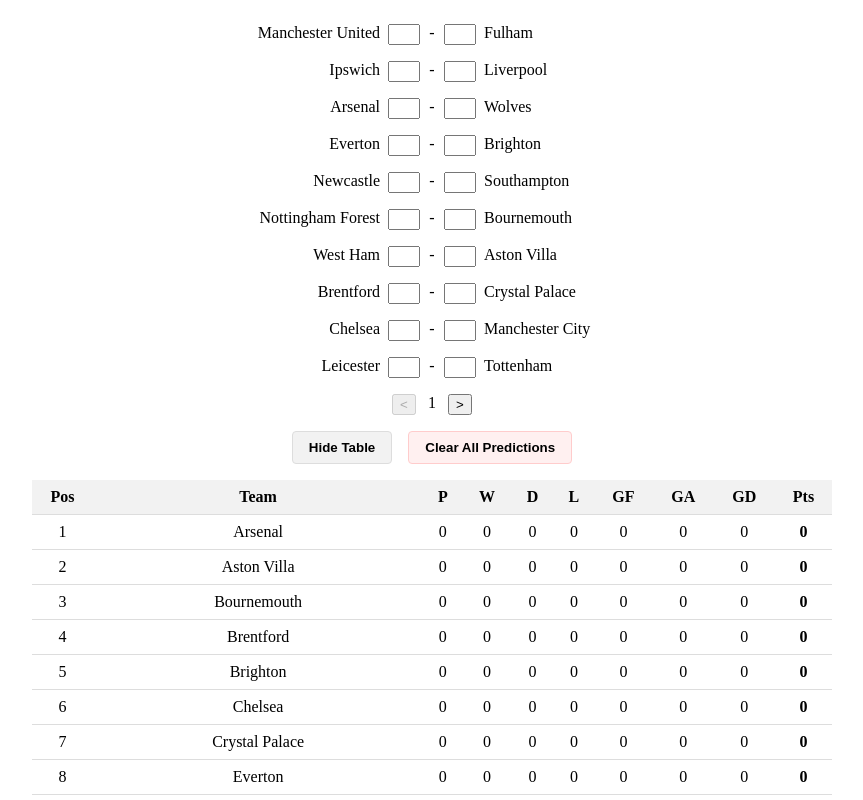
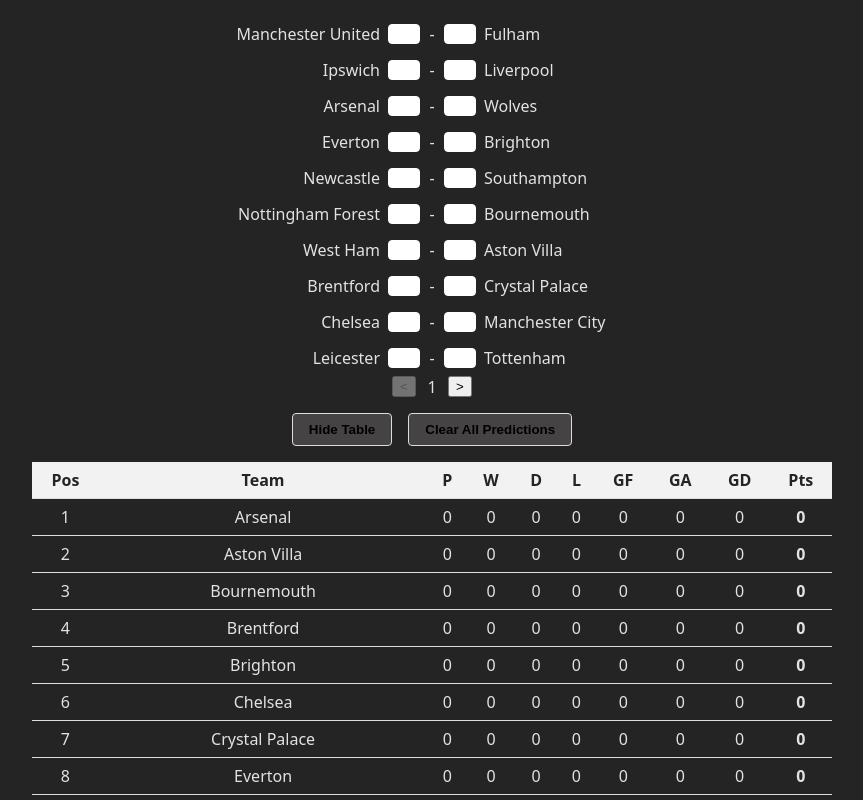
Before and after one commit to Broll26/league-predictor-v1, a Vue app in the folder frontend/: page / in a window 1280 px wide. Shown: the top 800 px of the page, without its empty margins (208-1071 px from the left). Built offline with nearby package versions, Linux system fonts and the light colour scheme.

Commit message:
UI tweaks

```diff
--- a/frontend/src/App.vue
+++ b/frontend/src/App.vue
@@ -31,7 +31,7 @@
 .app-container {
   max-width: 1200px;
   margin: 0 auto;
-  padding: 1rem;
+  padding: 1rem 1rem 0 1rem;
 }
 
 h1 {
--- a/frontend/src/components/FixtureDisplay.vue
+++ b/frontend/src/components/FixtureDisplay.vue
@@ -8,6 +8,7 @@
       >
         <div class="home-team">{{ fixture.homeTeamName }}</div>
         <input
+          class="score-input"
           type="number"
           min="0"
           v-model.number="fixtureScores[fixture.id].homeScore"
@@ -15,6 +16,7 @@
         />
         <div class="centre-column">-</div>
         <input
+          class="score-input"
           type="number"
           min="0"
           v-model.number="fixtureScores[fixture.id].awayScore"
@@ -26,13 +28,18 @@
   </div>
   <div class="page-selector">
     <div></div>
-    <button @click="selectedGameweek--" :disabled="selectedGameweek <= 1">
+    <button
+      class="nav-button"
+      @click="selectedGameweek--"
+      :disabled="selectedGameweek <= 1"
+    >
       <
     </button>
     <div class="centre-column">
       {{ selectedGameweek }}
     </div>
     <button
+      class="nav-button"
       @click="selectedGameweek++"
       :disabled="selectedGameweek >= maxGameweek"
     >
@@ -178,6 +185,12 @@
   appearance: textfield;
 }
 
+.score-input {
+  border: 0.5px solid white;
+  border-radius: 4px;
+  text-align: center;
+}
+
 .fixture-table-section {
   display: flex;
   justify-content: center;
@@ -200,7 +213,9 @@
 }
 
 .centre-column {
-  text-align: center;
+  display: flex;
+  align-items: center;
+  justify-content: center;
 }
 
 .away-team {
@@ -208,7 +223,7 @@
 }
 
 .page-selector {
-  margin-top: 1rem;
+  margin-top: 0.5rem;
   display: grid;
   grid-template-columns: 1fr 1.5rem 1rem 1.5rem 1fr;
   gap: 0.5rem;
--- a/frontend/src/components/StateButtons.vue
+++ b/frontend/src/components/StateButtons.vue
@@ -3,7 +3,7 @@
     <button class="action-button" @click="toggleTableVisibility">
       {{ modelValue.isTableVisible ? "Hide Table" : "Show Table" }}
     </button>
-    <button class="action-button clear-button" @click="clearPredictions">
+    <button class="action-button" @click="clearPredictions">
       Clear All Predictions
     </button>
   </div>
@@ -47,7 +47,7 @@
 
 .action-button {
   padding: 0.5rem 1rem;
-  background-color: #f2f2f2;
+  background-color: #454343;
   border: 1px solid #ddd;
   border-radius: 4px;
   cursor: pointer;
@@ -56,12 +56,7 @@
 }
 
 .action-button:hover {
-  background-color: #e6e6e6;
-}
-
-.clear-button {
-  background-color: #fff0f0;
-  border-color: #ffcccc;
+  background-color: #6b6b6b;
 }
 
 .clear-button:hover {
--- a/frontend/src/components/TableDisplay.vue
+++ b/frontend/src/components/TableDisplay.vue
@@ -3,7 +3,7 @@
     <!-- <h2>Premier League Table</h2> -->
     <table class="league-table">
       <thead>
-        <tr>
+        <tr class="table-header">
           <th>Pos</th>
           <th class="team-name">Team</th>
           <th>P</th>
@@ -57,6 +57,10 @@
   max-width: 800px;
 }
 
+.table-header {
+  color: #242424;
+}
+
 .league-table th,
 .league-table td {
   padding: 0.5rem;
@@ -79,6 +83,6 @@
 }
 
 .league-table tbody tr:hover {
-  background-color: #f5f5f5;
+  background-color: #6b6b6b;
 }
 </style>
--- a/frontend/src/style.css
+++ b/frontend/src/style.css
@@ -1,6 +1,6 @@
-/* :root {
+:root {
   font-family: system-ui, Avenir, Helvetica, Arial, sans-serif;
-  line-height: 1.5;
+  line-height: 1.25;
   font-weight: 400;
 
   color-scheme: light dark;
@@ -12,68 +12,3 @@
   -webkit-font-smoothing: antialiased;
   -moz-osx-font-smoothing: grayscale;
 }
-
-a {
-  font-weight: 500;
-  color: #646cff;
-  text-decoration: inherit;
-}
-a:hover {
-  color: #535bf2;
-}
-
-body {
-  margin: 0;
-  display: flex;
-  place-items: center;
-  min-width: 320px;
-  min-height: 100vh;
-}
-
-h1 {
-  font-size: 3.2em;
-  line-height: 1.1;
-}
-
-button {
-  border-radius: 8px;
-  border: 1px solid transparent;
-  padding: 0.6em 1.2em;
-  font-size: 1em;
-  font-weight: 500;
-  font-family: inherit;
-  background-color: #1a1a1a;
-  cursor: pointer;
-  transition: border-color 0.25s;
-}
-button:hover {
-  border-color: #646cff;
-}
-button:focus,
-button:focus-visible {
-  outline: 4px auto -webkit-focus-ring-color;
-}
-
-.card {
-  padding: 2em;
-}
-
-#app {
-  max-width: 1280px;
-  margin: 0 auto;
-  padding: 2rem;
-  text-align: center;
-}
-
-@media (prefers-color-scheme: light) {
-  :root {
-    color: #213547;
-    background-color: #ffffff;
-  }
-  a:hover {
-    color: #747bff;
-  }
-  button {
-    background-color: #f9f9f9;
-  }
-} */
```
